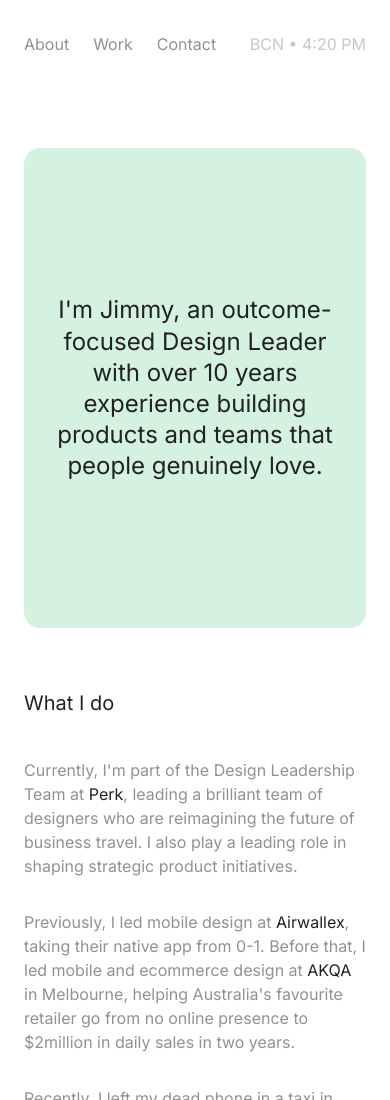
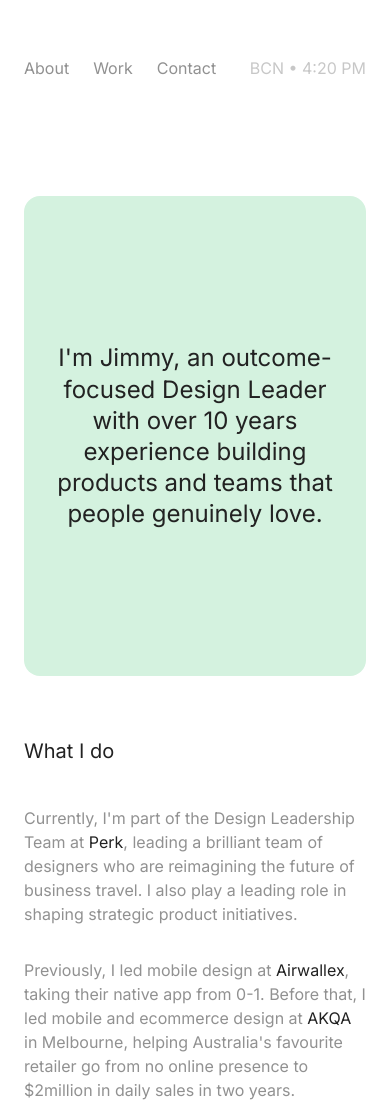
Before and after one commit to jimmylesliedesign/jimmyleslie.github.io, a plain HTML site: page index.html in a window 390 px wide. Shown: the top 1100 px of the page. Drawn offline with Linux system fonts and the light colour scheme.

Commit message:
Update index.html

```diff
--- a/index.html
+++ b/index.html
@@ -576,7 +576,7 @@
             }
 
             .header-container {
-               padding: 0 24px;
+               padding: 24px 24px;
             }
 
             .header-sticky .header-container {
```
